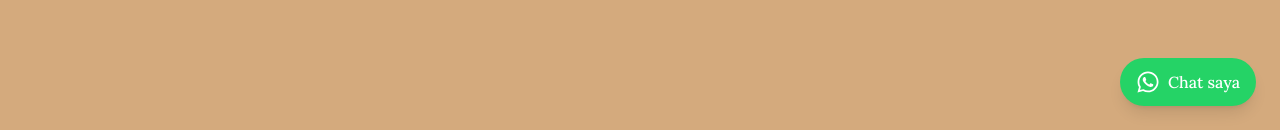
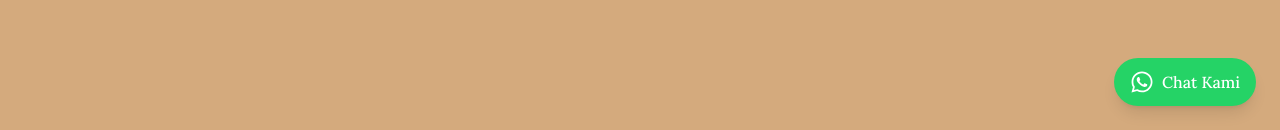
Before and after one commit to Kamapra18/warungmennara, a Next.js app: page / in a window 1280 px wide. Shown: the part 670-800 px from the top of the page. Built offline with nearby package versions, Linux system fonts and the light colour scheme.

Commit message:
perbaikan bug

```diff
--- a/src/app/components/wa.tsx
+++ b/src/app/components/wa.tsx
@@ -3,7 +3,8 @@ import { FaWhatsapp } from "react-icons/fa";
 
 const WhatsAppFloatingButton: React.FC = () => {
   const phoneNumber = "6281237735005";
-  const message = "Halo, saya ingin tanya dulu tentang produk Warung Mennara, bisa?";
+  const message =
+    "Halo, saya ingin tanya dulu tentang produk Warung Mennara, bisa?";
   const whatsappLink = `https://api.whatsapp.com/send?phone=${phoneNumber}&text=${encodeURIComponent(
     message
   )}`;
@@ -15,7 +16,7 @@ const WhatsAppFloatingButton: React.FC = () => {
       rel="noopener noreferrer"
       className="fixed bottom-6 right-6 z-40 bg-[#25D366] hover:bg-[#1ebe5d] text-white px-4 py-3 rounded-full shadow-lg transition duration-300 flex items-center gap-2">
       <FaWhatsapp size={24} />
-      <span className="hidden md:inline font-medium">Chat saya</span>
+      <span className="hidden md:inline font-medium">Chat Kami</span>
     </a>
   );
 };
```
